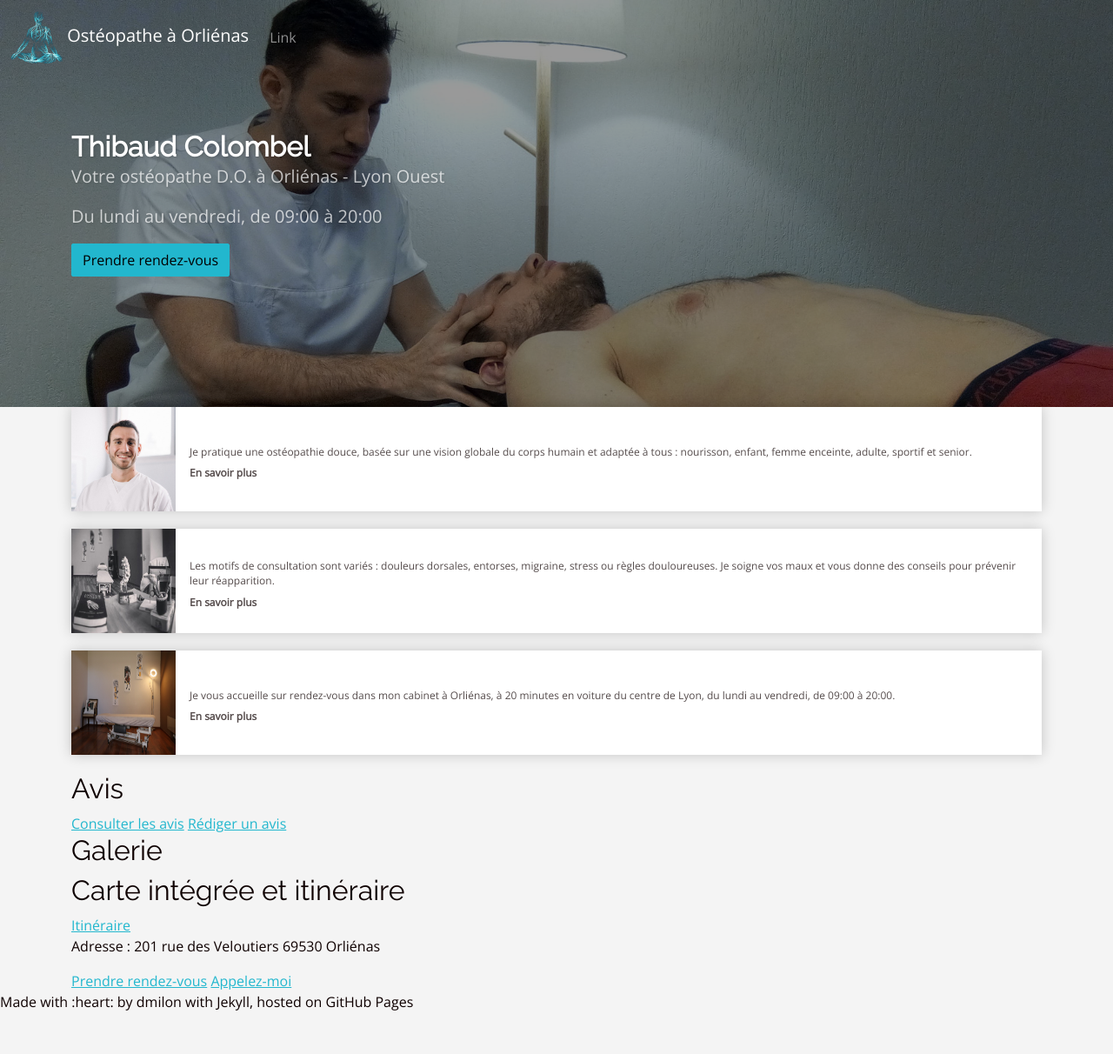
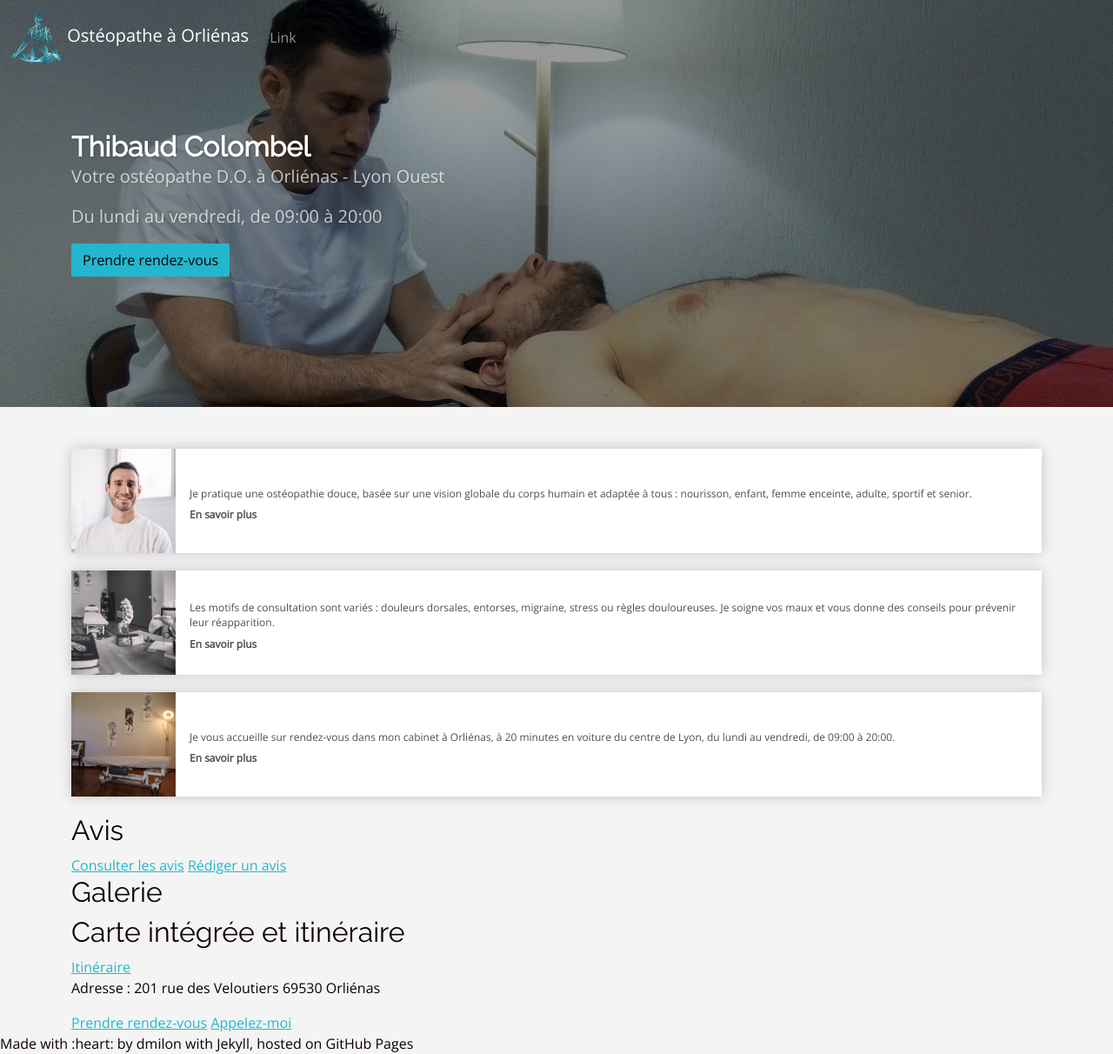
Before and after one commit to dmilon/osteopathe-orlienas, a Jekyll site: the page built from index.html, in a window 1280 px wide and 1212 px high. Shown: the whole window at 87% size. Built offline with Jekyll 4.4.1, drawn with Linux system fonts in a browser that asks for light colours; some web fonts are replaced.

Commit message:
improve cards

```diff
--- a/_layouts/default.html
+++ b/_layouts/default.html
@@ -17,7 +17,7 @@
     {% include banner.html %}
 
     <main class="container">
-      <section>
+      <section class="mt-5">
         {% for card in site.cards %}
           {% include card.html img_src=card.img_src img_alt=card.img_alt text=card.content %}
         {% endfor %}
--- a/_sass/components/_card.scss
+++ b/_sass/components/_card.scss
@@ -11,7 +11,7 @@
 .card-product img {
   height: 100%;
   width: 120px;
-  object-fit: fit;
+  object-fit: cover;
 }
 
 .card-product h2 {
```
